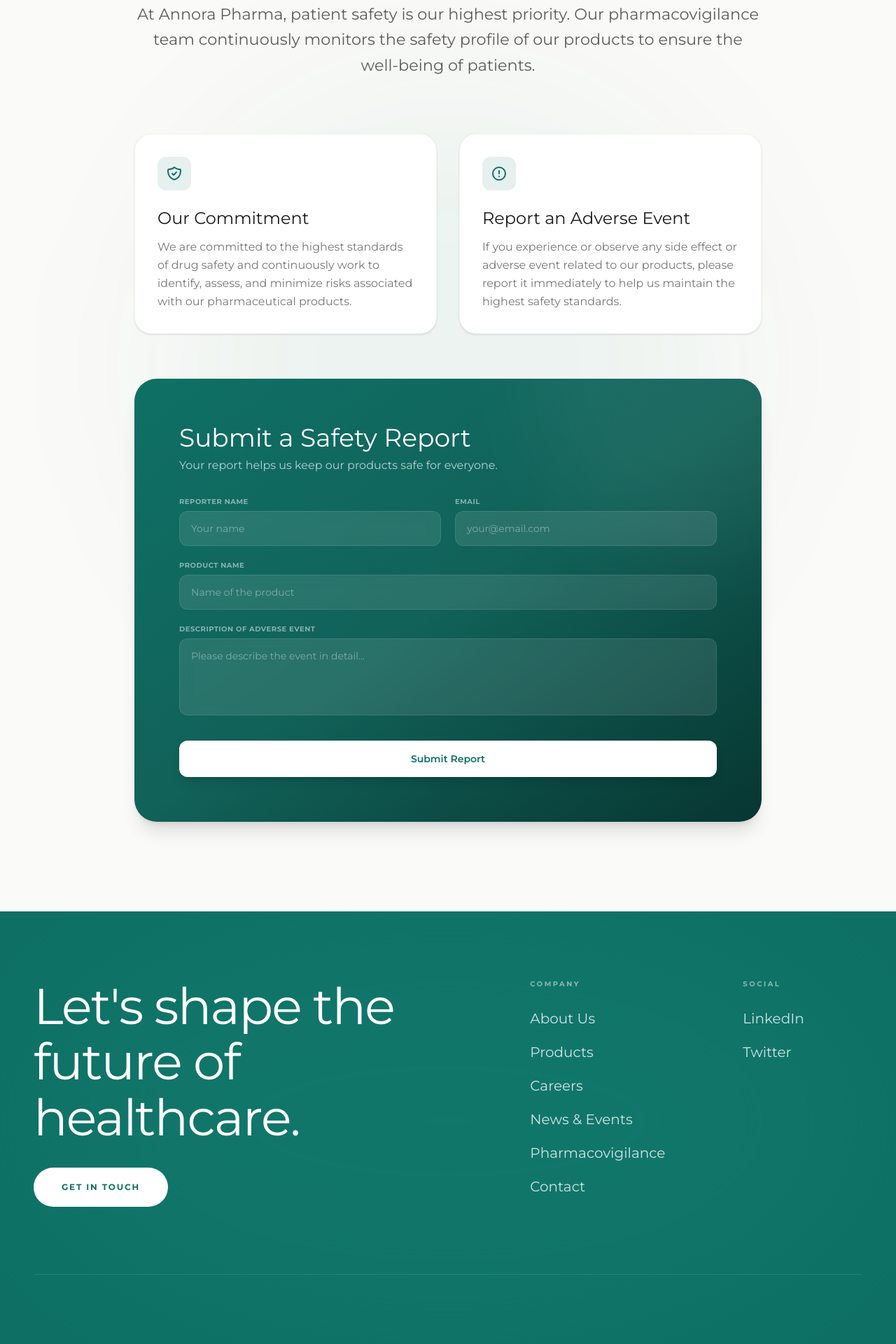
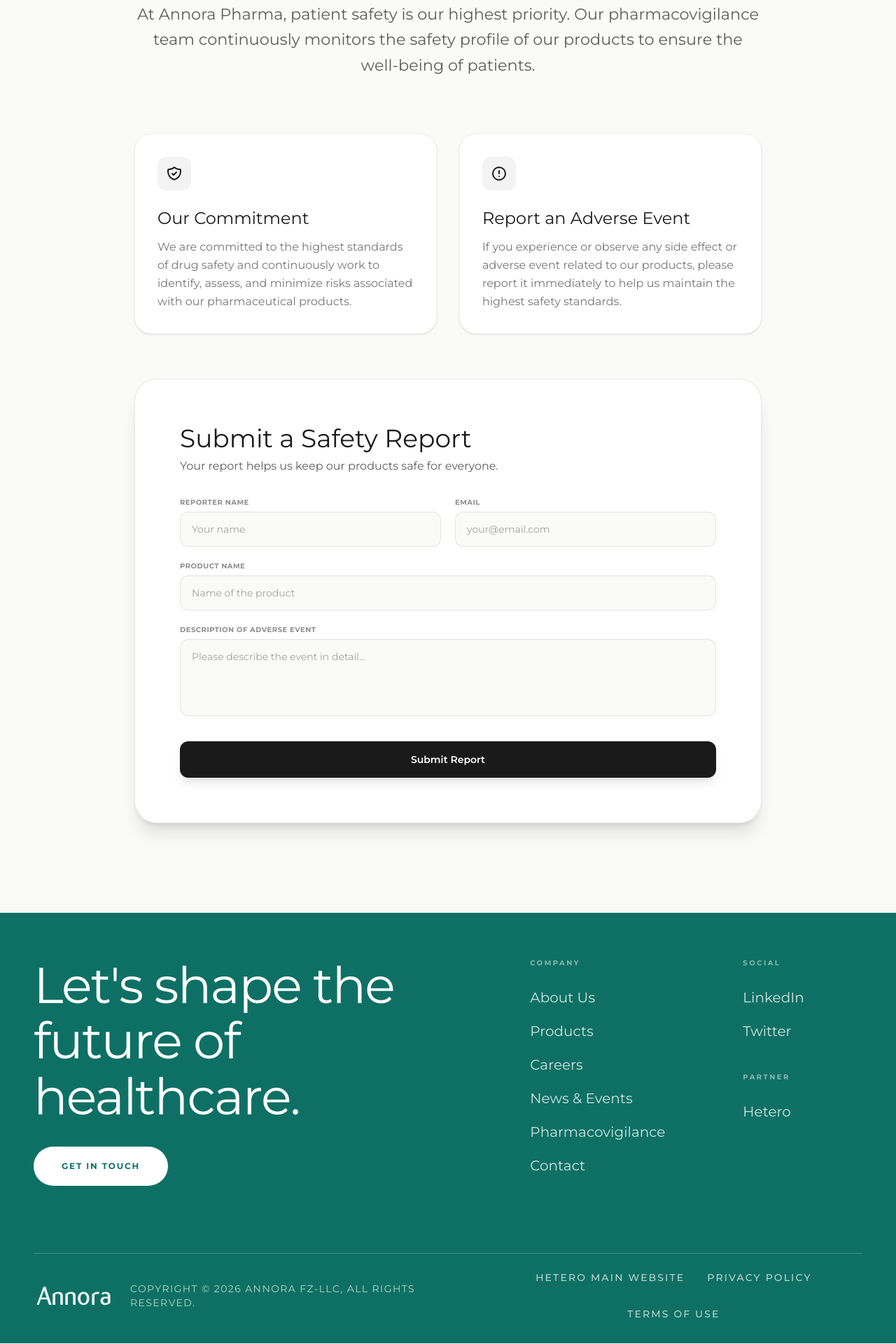
Before and after one commit to kushagr1501/AnnoraPharma_redesignMVP, a React (Vite) app: page /pharmacovigilance in a window 1280 px wide. Shown: the part 760-2680 px from the top of the page at 70% size. Built offline with nearby package versions, Linux system fonts and the light colour scheme.

Commit message:
pushed the updates based on the req

```diff
--- a/src/components/Footer.jsx
+++ b/src/components/Footer.jsx
@@ -1,20 +1,16 @@
-import React from 'react';
 import { motion } from 'framer-motion';
 import { Link } from 'react-router-dom';
 import annoraLogo from '../assets/Annora_Logo-removebg-preview.png';
 
 const Footer = () => {
   return (
-    <footer className="w-full bg-[#0e7065] text-white pt-24 pb-8 px-6 lg:px-12 relative overflow-hidden flex flex-col">
-      {/* Decorative large glow for depth */}
-      <div className="absolute top-0 left-1/2 -translate-x-1/2 w-[150%] max-w-[1200px] h-[600px] bg-[#1a8578] rounded-[100%] blur-[120px] opacity-30 pointer-events-none" />
-
-      <div className="w-full max-w-[1800px] mx-auto flex flex-col relative z-10 flex-1">
+    <footer className="w-full bg-[#0e7065] text-white pt-16 pb-8 px-6 lg:px-12 relative flex flex-col">
+      <div className="w-full max-w-[1400px] mx-auto flex flex-col relative z-10 flex-1">
 
         {/* Top Section */}
         <div className="grid grid-cols-1 lg:grid-cols-12 gap-16 lg:gap-8 mb-16 lg:mb-24">
 
-          <div className="lg:col-span-6 flex flex-col items-start">
+          <div className="lg:col-span-6 flex flex-col items-center lg:items-start text-center lg:text-left">
             <motion.h3
               initial={{ opacity: 0, y: 20 }}
               whileInView={{ opacity: 1, y: 0 }}
@@ -40,8 +36,8 @@
             </motion.div>
           </div>
 
-          <div className="lg:col-span-3 lg:col-start-8 flex flex-col gap-5">
-            <h4 className="text-white/50 text-[10px] tracking-[0.25em] uppercase font-accent font-bold mb-2">Company</h4>
+          <div className="lg:col-span-3 lg:col-start-8 flex flex-col items-center lg:items-start gap-5">
+            <h4 className="text-white/50 text-[10px] tracking-[0.25em] uppercase font-accent font-bold mb-2 text-center lg:text-left">Company</h4>
             {[
               { name: 'About Us', path: '/about' },
               { name: 'Products', path: '/products' },
@@ -57,40 +53,37 @@
             ))}
           </div>
 
-          <div className="lg:col-span-2 flex flex-col gap-5">
-            <h4 className="text-white/50 text-[10px] tracking-[0.25em] uppercase font-sans font-bold mb-2">Social</h4>
-            <a href="#" className="font-sans text-lg lg:text-xl text-white/80 hover:text-[#e69882] transition-colors relative overflow-hidden group w-fit">
+          <div className="lg:col-span-2 flex flex-col items-center lg:items-start gap-5 mt-8 lg:mt-0">
+            <h4 className="text-white/50 text-[10px] tracking-[0.25em] uppercase font-sans font-bold mb-2 text-center lg:text-left">Social</h4>
+            <a href="#" className="font-sans text-lg lg:text-xl text-white/80 hover:text-white transition-colors relative overflow-hidden group w-fit">
               <span className="block transition-transform duration-500 group-hover:-translate-y-[120%]">LinkedIn</span>
               <span className="absolute inset-0 translate-y-[120%] transition-transform duration-500 group-hover:translate-y-0">LinkedIn</span>
             </a>
-            <a href="#" className="font-sans text-lg lg:text-xl text-white/80 hover:text-[#e69882] transition-colors relative overflow-hidden group w-fit">
+            <a href="#" className="font-sans text-lg lg:text-xl text-white/80 hover:text-white transition-colors relative overflow-hidden group w-fit">
               <span className="block transition-transform duration-500 group-hover:-translate-y-[120%]">Twitter</span>
               <span className="absolute inset-0 translate-y-[120%] transition-transform duration-500 group-hover:translate-y-0">Twitter</span>
+            </a>
+
+            <h4 className="text-white/50 text-[10px] tracking-[0.25em] uppercase font-sans font-bold mt-6 mb-2 text-center lg:text-left">Partner</h4>
+            <a href="https://hetero.com/" target="_blank" rel="noopener noreferrer" className="font-sans text-lg lg:text-xl text-white/80 hover:text-white transition-colors relative overflow-hidden group w-fit">
+              <span className="block transition-transform duration-500 group-hover:-translate-y-[120%]">Hetero</span>
+              <span className="absolute inset-0 translate-y-[120%] transition-transform duration-500 group-hover:translate-y-0">Hetero</span>
             </a>
           </div>
         </div>
 
-        {/* Massive Typography Brand */}
-        <div className="w-full flex justify-center items-center border-t border-white/10 pt-16 pb-12 overflow-hidden mt-auto">
-          <motion.img
-            src={annoraLogo}
-            initial={{ y: "50%", opacity: 0 }}
-            whileInView={{ y: 0, opacity: 1 }}
-            viewport={{ once: true, margin: "50px" }}
-            transition={{ duration: 1.2, ease: [0.16, 1, 0.3, 1] }}
-            className="w-[80vw] lg:w-[60vw] h-auto object-contain filter brightness-0 invert opacity-90"
-            alt="Annora Pharma"
-          />
-        </div>
-
         {/* Bottom Bar */}
-        <div className="flex flex-col md:flex-row justify-between items-center gap-6 pt-6 border-t border-white/10 w-full">
-          <p className="text-white/40 text-[11px] md:text-xs font-sans tracking-widest uppercase text-center md:text-left">
-            Copyright © {new Date().getFullYear()} Annora FZ-LLC, All Rights Reserved.
-          </p>
-          <div className="flex gap-6">
-            <a href="#" className="text-white/40 hover:text-white text-[10px] md:text-xs tracking-[0.2em] uppercase transition-colors">Privacy Policy</a>
-            <a href="#" className="text-white/40 hover:text-white text-[10px] md:text-xs tracking-[0.2em] uppercase transition-colors">Terms of Use</a>
+        <div className="flex flex-col md:flex-row justify-between items-center gap-6 pt-6 border-t border-white/20 w-full">
+          <div className="flex flex-col md:flex-row items-center gap-6">
+            <img src={annoraLogo} alt="Annora" className="h-10 object-contain filter brightness-0 invert opacity-90" />
+            <p className="text-white/70 text-xs md:text-sm font-sans tracking-widest uppercase text-center md:text-left">
+              Copyright © 2026 Annora FZ-LLC, All Rights Reserved.
+            </p>
+          </div>
+          <div className="flex flex-wrap justify-center gap-6 md:gap-8">
+            <a href="https://hetero.com/" target="_blank" rel="noopener noreferrer" className="text-white/70 hover:text-white text-xs md:text-sm tracking-[0.15em] uppercase transition-colors font-medium">Hetero Main Website</a>
+            <a href="#" className="text-white/70 hover:text-white text-xs md:text-sm tracking-[0.15em] uppercase transition-colors font-medium">Privacy Policy</a>
+            <a href="#" className="text-white/70 hover:text-white text-xs md:text-sm tracking-[0.15em] uppercase transition-colors font-medium">Terms of Use</a>
           </div>
         </div>
 
--- a/src/components/PageBanner.jsx
+++ b/src/components/PageBanner.jsx
@@ -11,7 +11,7 @@
   return (
     <div className="relative w-full h-[55vh] min-h-[400px] flex flex-col items-center justify-end overflow-hidden">
       <img src={bannerImg} alt="Annora Facility Banner" className="absolute inset-0 w-full h-full object-cover object-top" />
-      <div className="absolute inset-0 bg-[#0e7065]/50 mix-blend-multiply" />
+      <div className="absolute inset-0 bg-black/20 mix-blend-multiply" />
       <div className="absolute inset-0 bg-gradient-to-t from-[#1a1a1a]/90 via-[#1a1a1a]/20 to-transparent" />
 
       <div className="relative z-10 w-full max-w-[1400px] mx-auto px-6 md:px-12 lg:px-24 xl:px-32 pb-12">
--- a/src/pages/Pharmacovigilance.jsx
+++ b/src/pages/Pharmacovigilance.jsx
@@ -13,11 +13,11 @@
       <PageBanner title="Pharmacovigilance" />
 
       <section className="w-full py-20 lg:py-32 px-6 md:px-12 lg:px-24 xl:px-32 relative overflow-hidden">
-        <div className="absolute top-1/2 left-1/2 -translate-x-1/2 -translate-y-1/2 w-[800px] h-[800px] bg-[#0e7065]/5 rounded-full blur-[120px] pointer-events-none" />
+
 
         <div className="max-w-[1400px] mx-auto relative z-10">
           <motion.div initial="hidden" whileInView="visible" viewport={{ once: true, margin: "-100px" }} variants={fadeUp} className="mb-16 md:mb-20 text-center max-w-4xl mx-auto">
-            <h2 className="font-display text-[#0e7065] text-5xl md:text-6xl lg:text-[4.5rem] leading-none tracking-wide mb-6">
+            <h2 className="font-display text-[#1a1a1a] text-5xl md:text-6xl lg:text-[4.5rem] leading-none tracking-wide mb-6">
               Drug Safety
             </h2>
             <div className="w-16 h-[2px] bg-[#e69882] mx-auto mb-8" />
@@ -29,8 +29,8 @@
           {/* Info Cards */}
           <div className="grid grid-cols-1 md:grid-cols-2 gap-8 max-w-4xl mx-auto mb-16">
             <motion.div initial="hidden" whileInView="visible" viewport={{ once: true }} variants={fadeUp} className="bg-white border border-[#1a1a1a]/5 rounded-[24px] p-8 shadow-sm hover:shadow-lg transition-all duration-300">
-              <div className="w-12 h-12 bg-[#0e7065]/10 rounded-xl flex items-center justify-center mb-6">
-                <svg className="w-6 h-6 text-[#0e7065]" fill="none" stroke="currentColor" viewBox="0 0 24 24"><path strokeLinecap="round" strokeLinejoin="round" strokeWidth="2" d="M9 12l2 2 4-4m5.618-4.016A11.955 11.955 0 0112 2.944a11.955 11.955 0 01-8.618 3.04A12.02 12.02 0 003 9c0 5.591 3.824 10.29 9 11.622 5.176-1.332 9-6.03 9-11.622 0-1.042-.133-2.052-.382-3.016z" /></svg>
+              <div className="w-12 h-12 bg-[#1a1a1a]/5 rounded-xl flex items-center justify-center mb-6">
+                <svg className="w-6 h-6 text-[#1a1a1a]" fill="none" stroke="currentColor" viewBox="0 0 24 24"><path strokeLinecap="round" strokeLinejoin="round" strokeWidth="2" d="M9 12l2 2 4-4m5.618-4.016A11.955 11.955 0 0112 2.944a11.955 11.955 0 01-8.618 3.04A12.02 12.02 0 003 9c0 5.591 3.824 10.29 9 11.622 5.176-1.332 9-6.03 9-11.622 0-1.042-.133-2.052-.382-3.016z" /></svg>
               </div>
               <h3 className="font-display text-[#1a1a1a] text-2xl mb-3">Our Commitment</h3>
               <p className="font-sans text-[#1a1a1a]/60 text-base leading-relaxed">
@@ -39,8 +39,8 @@
             </motion.div>
 
             <motion.div initial="hidden" whileInView="visible" viewport={{ once: true }} variants={fadeUp} className="bg-white border border-[#1a1a1a]/5 rounded-[24px] p-8 shadow-sm hover:shadow-lg transition-all duration-300">
-              <div className="w-12 h-12 bg-[#0e7065]/10 rounded-xl flex items-center justify-center mb-6">
-                <svg className="w-6 h-6 text-[#0e7065]" fill="none" stroke="currentColor" viewBox="0 0 24 24"><path strokeLinecap="round" strokeLinejoin="round" strokeWidth="2" d="M12 8v4m0 4h.01M21 12a9 9 0 11-18 0 9 9 0 0118 0z" /></svg>
+              <div className="w-12 h-12 bg-[#1a1a1a]/5 rounded-xl flex items-center justify-center mb-6">
+                <svg className="w-6 h-6 text-[#1a1a1a]" fill="none" stroke="currentColor" viewBox="0 0 24 24"><path strokeLinecap="round" strokeLinejoin="round" strokeWidth="2" d="M12 8v4m0 4h.01M21 12a9 9 0 11-18 0 9 9 0 0118 0z" /></svg>
               </div>
               <h3 className="font-display text-[#1a1a1a] text-2xl mb-3">Report an Adverse Event</h3>
               <p className="font-sans text-[#1a1a1a]/60 text-base leading-relaxed">
@@ -50,36 +50,34 @@
           </div>
 
           {/* Report Form */}
-          <motion.div initial="hidden" whileInView="visible" viewport={{ once: true }} variants={fadeUp} className="bg-gradient-to-br from-[#0e7065] via-[#116259] to-[#073631] rounded-[32px] overflow-hidden relative group max-w-4xl mx-auto shadow-xl">
-            <div className="absolute top-0 right-0 w-[500px] h-[500px] bg-white/5 rounded-full blur-3xl -translate-y-1/2 translate-x-1/3 group-hover:scale-110 transition-transform duration-1000" />
-
+          <motion.div initial="hidden" whileInView="visible" viewport={{ once: true }} variants={fadeUp} className="bg-white border border-[#1a1a1a]/10 rounded-[32px] overflow-hidden relative group max-w-4xl mx-auto shadow-xl">
             <div className="p-8 lg:p-12 xl:p-16 relative z-10">
-              <h3 className="font-display text-white text-3xl md:text-4xl mb-2">Submit a Safety Report</h3>
-              <p className="text-white/70 font-sans text-base mb-8">Your report helps us keep our products safe for everyone.</p>
+              <h3 className="font-display text-[#1a1a1a] text-3xl md:text-4xl mb-2">Submit a Safety Report</h3>
+              <p className="text-[#1a1a1a]/70 font-sans text-base mb-8">Your report helps us keep our products safe for everyone.</p>
 
               <form onSubmit={(e) => e.preventDefault()} className="flex flex-col gap-5">
                 <div className="grid grid-cols-1 md:grid-cols-2 gap-5">
                   <div className="flex flex-col gap-1.5">
-                    <label className="font-sans text-[10px] font-bold text-white/50 uppercase tracking-wider">Reporter Name</label>
-                    <input type="text" className="border border-white/10 bg-white/10 backdrop-blur-sm rounded-xl px-4 py-3.5 font-sans text-sm text-white placeholder-white/40 outline-none focus:border-white/30 focus:ring-1 focus:ring-white/10 transition-all" placeholder="Your name" required />
+                    <label className="font-sans text-[10px] font-bold text-[#1a1a1a]/50 uppercase tracking-wider">Reporter Name</label>
+                    <input type="text" className="border border-[#1a1a1a]/10 bg-[#FAFAF8] rounded-xl px-4 py-3.5 font-sans text-sm text-[#1a1a1a] placeholder-[#1a1a1a]/40 outline-none focus:border-[#1a1a1a]/30 focus:ring-1 focus:ring-[#1a1a1a]/10 transition-all" placeholder="Your name" required />
                   </div>
                   <div className="flex flex-col gap-1.5">
-                    <label className="font-sans text-[10px] font-bold text-white/50 uppercase tracking-wider">Email</label>
-                    <input type="email" className="border border-white/10 bg-white/10 backdrop-blur-sm rounded-xl px-4 py-3.5 font-sans text-sm text-white placeholder-white/40 outline-none focus:border-white/30 focus:ring-1 focus:ring-white/10 transition-all" placeholder="your@email.com" required />
+                    <label className="font-sans text-[10px] font-bold text-[#1a1a1a]/50 uppercase tracking-wider">Email</label>
+                    <input type="email" className="border border-[#1a1a1a]/10 bg-[#FAFAF8] rounded-xl px-4 py-3.5 font-sans text-sm text-[#1a1a1a] placeholder-[#1a1a1a]/40 outline-none focus:border-[#1a1a1a]/30 focus:ring-1 focus:ring-[#1a1a1a]/10 transition-all" placeholder="your@email.com" required />
                   </div>
                 </div>
 
                 <div className="flex flex-col gap-1.5">
-                  <label className="font-sans text-[10px] font-bold text-white/50 uppercase tracking-wider">Product Name</label>
-                  <input type="text" className="border border-white/10 bg-white/10 backdrop-blur-sm rounded-xl px-4 py-3.5 font-sans text-sm text-white placeholder-white/40 outline-none focus:border-white/30 focus:ring-1 focus:ring-white/10 transition-all" placeholder="Name of the product" required />
+                  <label className="font-sans text-[10px] font-bold text-[#1a1a1a]/50 uppercase tracking-wider">Product Name</label>
+                  <input type="text" className="border border-[#1a1a1a]/10 bg-[#FAFAF8] rounded-xl px-4 py-3.5 font-sans text-sm text-[#1a1a1a] placeholder-[#1a1a1a]/40 outline-none focus:border-[#1a1a1a]/30 focus:ring-1 focus:ring-[#1a1a1a]/10 transition-all" placeholder="Name of the product" required />
                 </div>
 
                 <div className="flex flex-col gap-1.5">
-                  <label className="font-sans text-[10px] font-bold text-white/50 uppercase tracking-wider">Description of Adverse Event</label>
-                  <textarea rows={4} className="border border-white/10 bg-white/10 backdrop-blur-sm rounded-xl px-4 py-3.5 font-sans text-sm text-white placeholder-white/40 outline-none focus:border-white/30 focus:ring-1 focus:ring-white/10 transition-all resize-none" placeholder="Please describe the event in detail..." required></textarea>
+                  <label className="font-sans text-[10px] font-bold text-[#1a1a1a]/50 uppercase tracking-wider">Description of Adverse Event</label>
+                  <textarea rows={4} className="border border-[#1a1a1a]/10 bg-[#FAFAF8] rounded-xl px-4 py-3.5 font-sans text-sm text-[#1a1a1a] placeholder-[#1a1a1a]/40 outline-none focus:border-[#1a1a1a]/30 focus:ring-1 focus:ring-[#1a1a1a]/10 transition-all resize-none" placeholder="Please describe the event in detail..." required></textarea>
                 </div>
 
-                <button type="submit" className="mt-4 inline-flex items-center justify-center gap-2 w-full px-6 py-4 rounded-xl font-sans font-semibold text-sm transition-all shadow-lg hover:shadow-xl bg-white text-[#0e7065] hover:bg-[#FAFAF8] hover:-translate-y-0.5">
+                <button type="submit" className="mt-4 inline-flex items-center justify-center gap-2 w-full px-6 py-4 rounded-xl font-sans font-semibold text-sm transition-all shadow-lg hover:shadow-xl bg-[#1a1a1a] text-white hover:bg-black hover:-translate-y-0.5">
                   Submit Report
                 </button>
               </form>
```
Also changed, not shown: src/pages/AboutUs.jsx (+6 -6 lines), src/pages/Careers.jsx (+16 -18 lines), src/pages/Contact.jsx (+14 -16 lines), src/pages/Home.jsx (+13 -18 lines), src/pages/NewsEvents.jsx (+6 -6 lines), src/pages/Products.jsx (+7 -7 lines).
